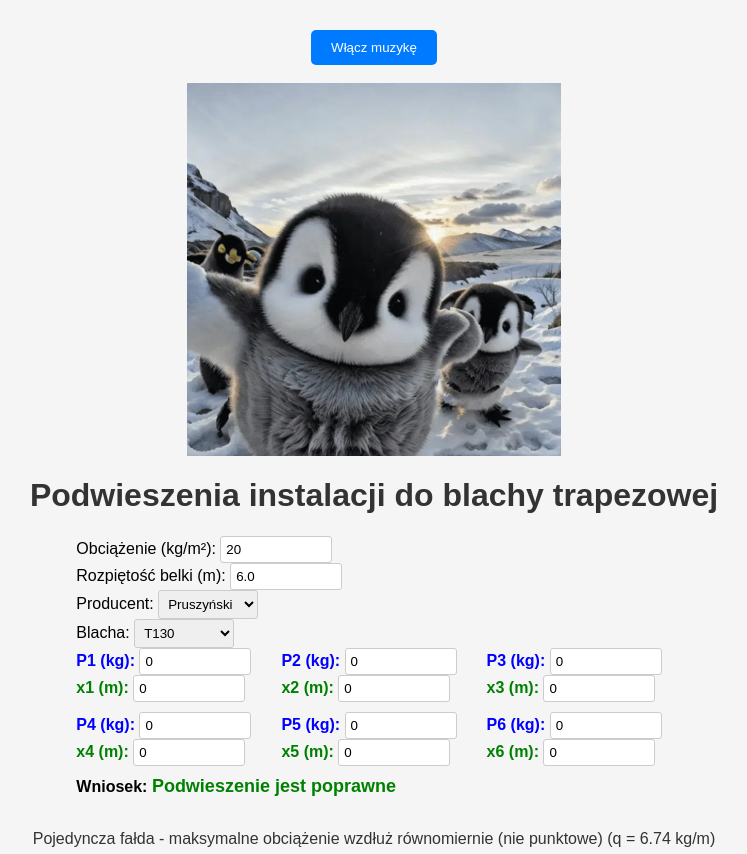
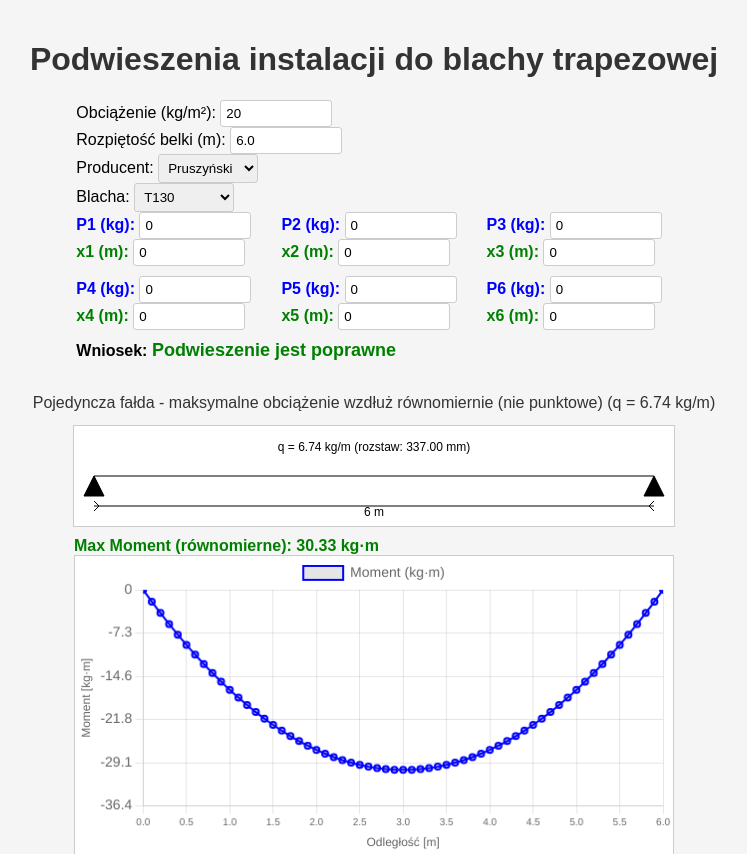
Before and after one commit to Szejmous/Blachy_podwieszenia, a Flask app: page / in a window 1280 px wide. Shown: the top 854 px of the page, without its empty margins (266-1013 px from the left). Run offline with Flask 3, Linux system fonts and the light colour scheme.

Commit message:
Update index.html

```diff
--- a/templates/index.html
+++ b/templates/index.html
@@ -9,15 +9,6 @@
     <script src="/static/script.js" defer></script>
 </head>
 <body>
-    <audio id="backgroundMusic" loop>
-        <source src="/static/background_music.mp3" type="audio/mpeg">
-        Twoja przeglądarka nie obsługuje odtwarzania audio.
-    </audio>
-
-    <button id="toggleMusic" onclick="toggleMusic()">Włącz muzykę</button>
-    <br> <!-- Dodajemy odstęp między przyciskiem a obrazkiem -->
-    <img src="/static/pingwinki.png" alt="Pingwinki" id="pingwinki-image">
-
     <h1>Podwieszenia instalacji do blachy trapezowej</h1>
     <div class="input-container">
         <label>Obciążenie (kg/m²): <input id="load_kg_m2" type="number" value="20" onchange="calculate()" oninput="calculate()"></label>
@@ -53,19 +44,5 @@
     <div class="chart-container">
         <canvas id="pointMomentChart"></canvas>
     </div>
-
-    <script>
-        function toggleMusic() {
-            const music = document.getElementById("backgroundMusic");
-            const button = document.getElementById("toggleMusic");
-            if (music.paused) {
-                music.play();
-                button.innerText = "Wyłącz muzykę";
-            } else {
-                music.pause();
-                button.innerText = "Włącz muzykę";
-            }
-        }
-    </script>
 </body>
 </html>
```
